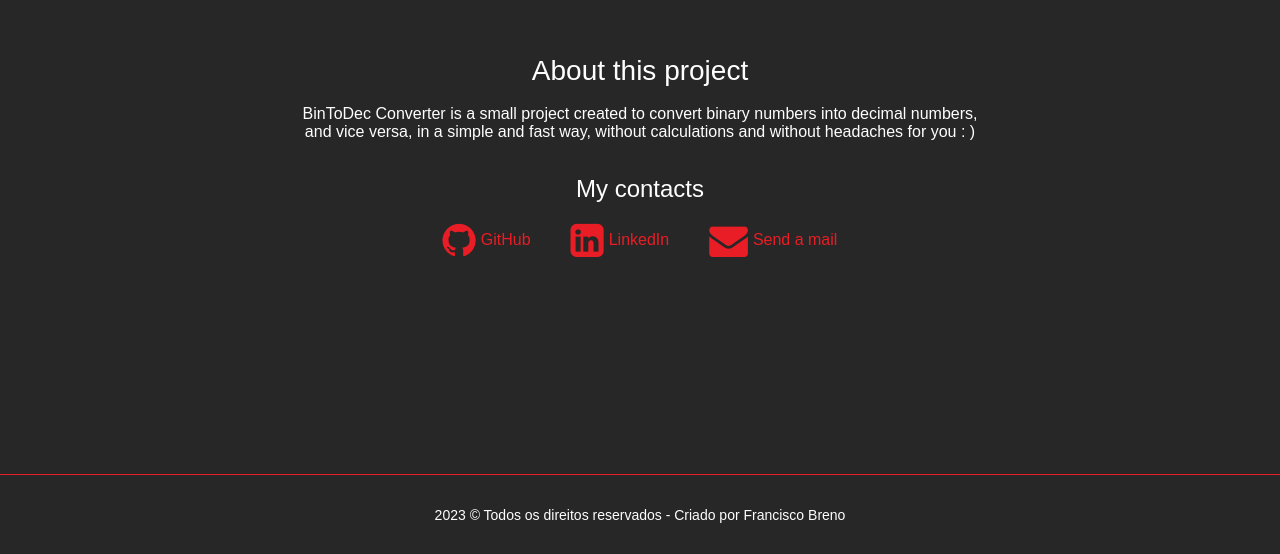
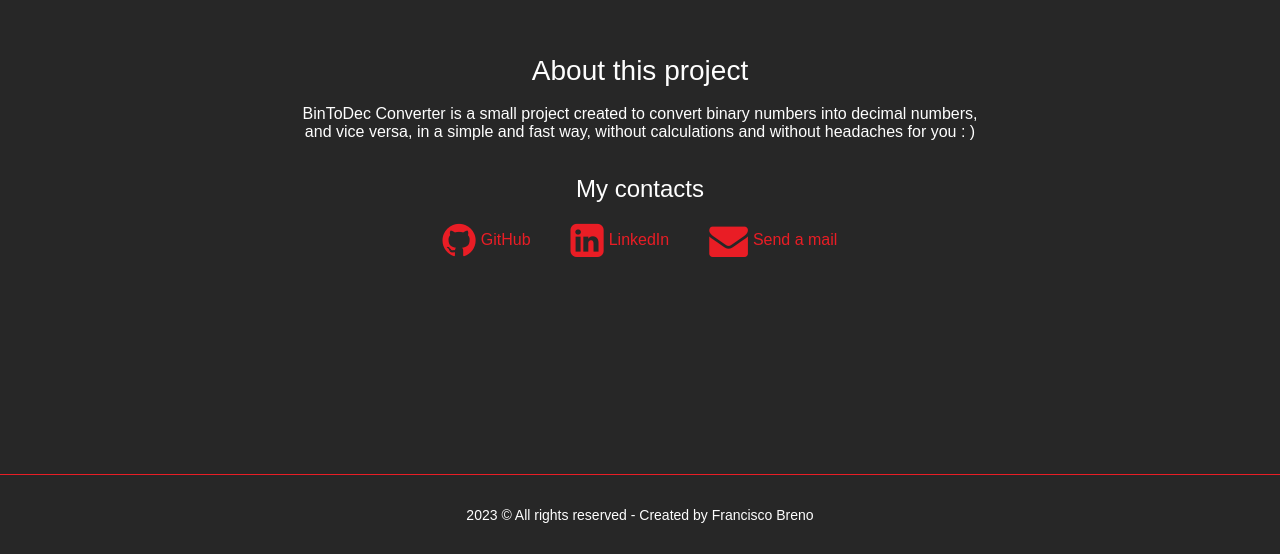
Before and after one commit to FrBreno/BinToDec, a plain HTML site: page index.html in a window 1280 px wide. Shown: the part 2646-3200 px from the top of the page. Drawn offline with Linux system fonts and the light colour scheme; files whose address does not match are found by name; a web font is replaced by a local one.

Commit message:
README.md added and footer updated

```diff
--- a/index.html
+++ b/index.html
@@ -123,7 +123,7 @@
         </section>
     </main>
     <footer>
-        <p>2023 &copy; Todos os direitos reservados - Criado por Francisco Breno</p>
+        <p>2023 &copy; All rights reserved - Created by Francisco Breno</p>
     </footer>
 </body>
 </html>
```
Also changed, not shown: 1 other file.
